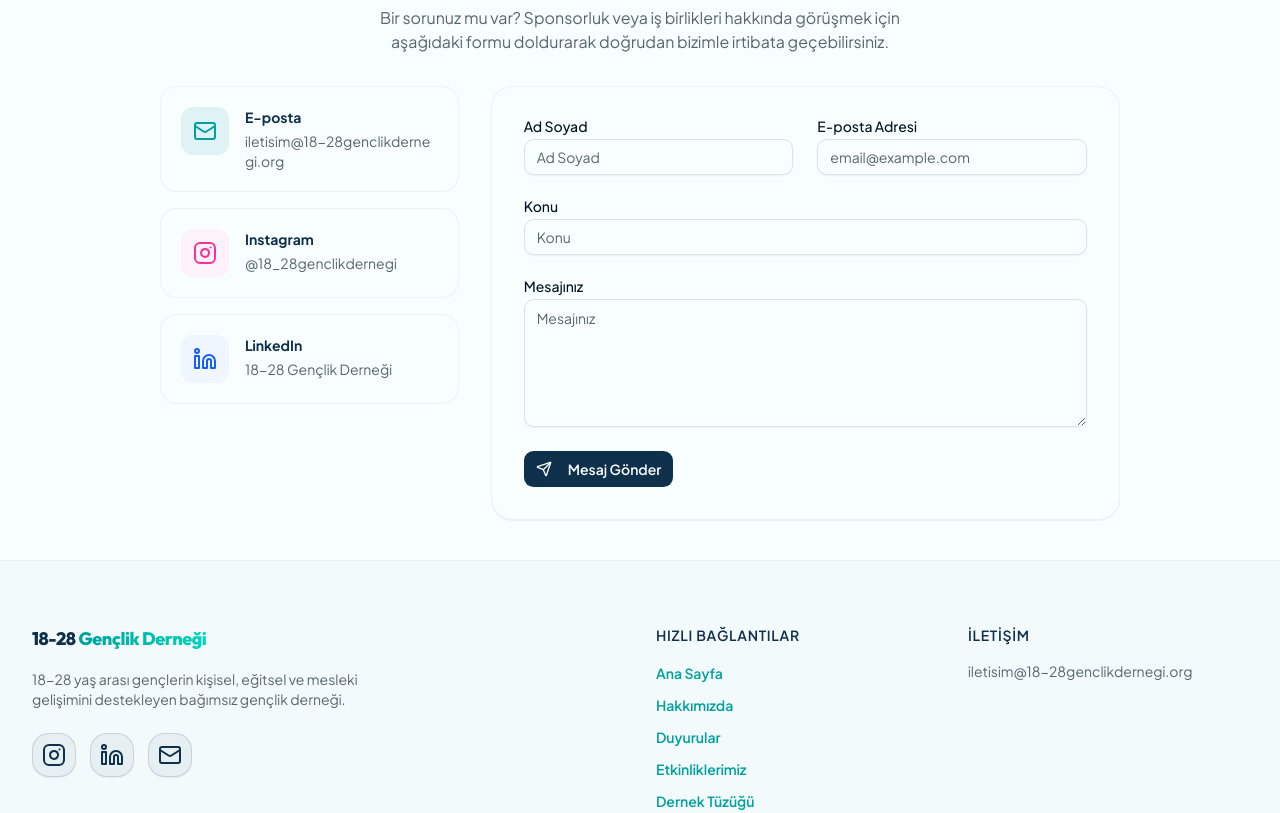
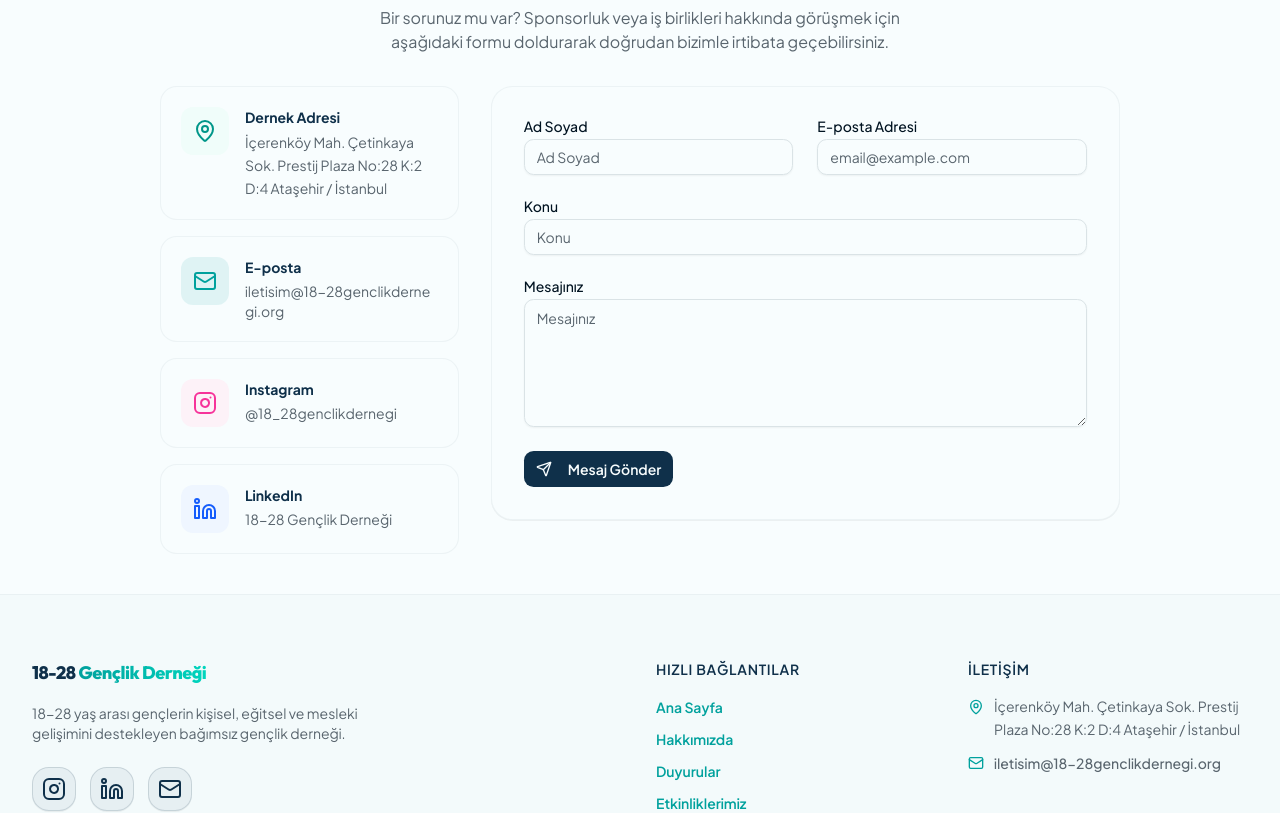
Before and after one commit to buketpolatoglu1-create/dernekweb, a Next.js app: page /basvuru-ve-iletisim in a window 1280 px wide. Shown: the part 1459-2272 px from the top of the page. Built offline with nearby package versions, Linux system fonts and the light colour scheme.

Commit message:
Added official association address to Footer and Contact page

```diff
--- a/app/basvuru-ve-iletisim/page.tsx
+++ b/app/basvuru-ve-iletisim/page.tsx
@@ -1,6 +1,6 @@
 "use client";
 
-import { ArrowUpRight, Building2, GraduationCap, Instagram, Linkedin, Mail, Users } from "lucide-react";
+import { ArrowUpRight, Building2, GraduationCap, Instagram, Linkedin, Mail, MapPin, Users } from "lucide-react";
 import { siteConfig } from "@/content/site-config";
 import { Button } from "@/components/ui/button";
 import { Badge } from "@/components/ui/badge";
@@ -163,7 +163,19 @@ export default function ApplicationAndContactPage() {
 
           <div className="grid grid-cols-1 lg:grid-cols-12 gap-8 items-start">
             {/* Contact Info Cards */}
-            <div className="lg:col-span-4 flex flex-row flex-wrap gap-4">
+            <div className="lg:col-span-4 flex flex-col gap-4">
+              {/* Adres */}
+              <div className="w-full border border-border/40 p-5 rounded-xl bg-background shadow-3xs flex items-start gap-4">
+                <div className="h-12 w-12 rounded-lg bg-teal-50 dark:bg-teal-950 flex items-center justify-center text-teal-600 dark:text-teal-400 shrink-0">
+                  <MapPin className="h-6 w-6" />
+                </div>
+                <div>
+                  <h4 className="font-bold text-sm text-primary">Dernek Adresi</h4>
+                  <p className="text-xs sm:text-sm text-muted-foreground leading-relaxed mt-1">
+                    {siteConfig.links.address}
+                  </p>
+                </div>
+              </div>
               {/* Email */}
               <div className="flex-1 min-w-[180px] border border-border/40 p-5 rounded-xl bg-background shadow-3xs flex items-start gap-4">
                 <div className="h-12 w-12 rounded-lg bg-accent/10 flex items-center justify-center text-accent shrink-0">
--- a/components/layout/Footer.tsx
+++ b/components/layout/Footer.tsx
@@ -1,7 +1,7 @@
 "use client";
 
 import Link from "next/link";
-import { Mail, Instagram, Linkedin } from "lucide-react";
+import { Mail, Instagram, Linkedin, MapPin } from "lucide-react";
 import { siteConfig } from "@/content/site-config";
 import { useLanguage } from "@/lib/i18n/LanguageContext";
 
@@ -96,11 +96,18 @@ export function Footer() {
             <h3 className="text-sm font-semibold text-primary uppercase tracking-wider">
               {t("footer.contact")}
             </h3>
-            <ul className="space-y-2 text-sm text-muted-foreground">
-              <li>
+            <ul className="space-y-3 text-sm text-muted-foreground">
+              <li className="flex items-start gap-2.5">
+                <MapPin className="h-4 w-4 text-accent shrink-0 mt-1" />
+                <span className="leading-relaxed text-xs sm:text-sm">
+                  {siteConfig.links.address}
+                </span>
+              </li>
+              <li className="flex items-center gap-2.5">
+                <Mail className="h-4 w-4 text-accent shrink-0" />
                 <a
                   href={`mailto:${siteConfig.links.contactEmail}`}
-                  className="hover:text-accent transition-colors break-all"
+                  className="hover:text-accent font-medium transition-colors break-all text-xs sm:text-sm"
                 >
                   {siteConfig.links.contactEmail}
                 </a>
--- a/content/site-config.ts
+++ b/content/site-config.ts
@@ -8,6 +8,7 @@ export const siteConfig = {
     linkedin: "https://www.linkedin.com/in/on-sekiz-yirmi-sekiz-gen%C3%A7lik-derne%C4%9Fi-ab94ab354/",
     email: "info@18-28genclikdernegi.org",
     contactEmail: "iletisim@18-28genclikdernegi.org",
+    address: "İçerenköy Mah. Çetinkaya Sok. Prestij Plaza No:28 K:2 D:4 Ataşehir / İstanbul",
   },
   mainNav: [
     {
```
